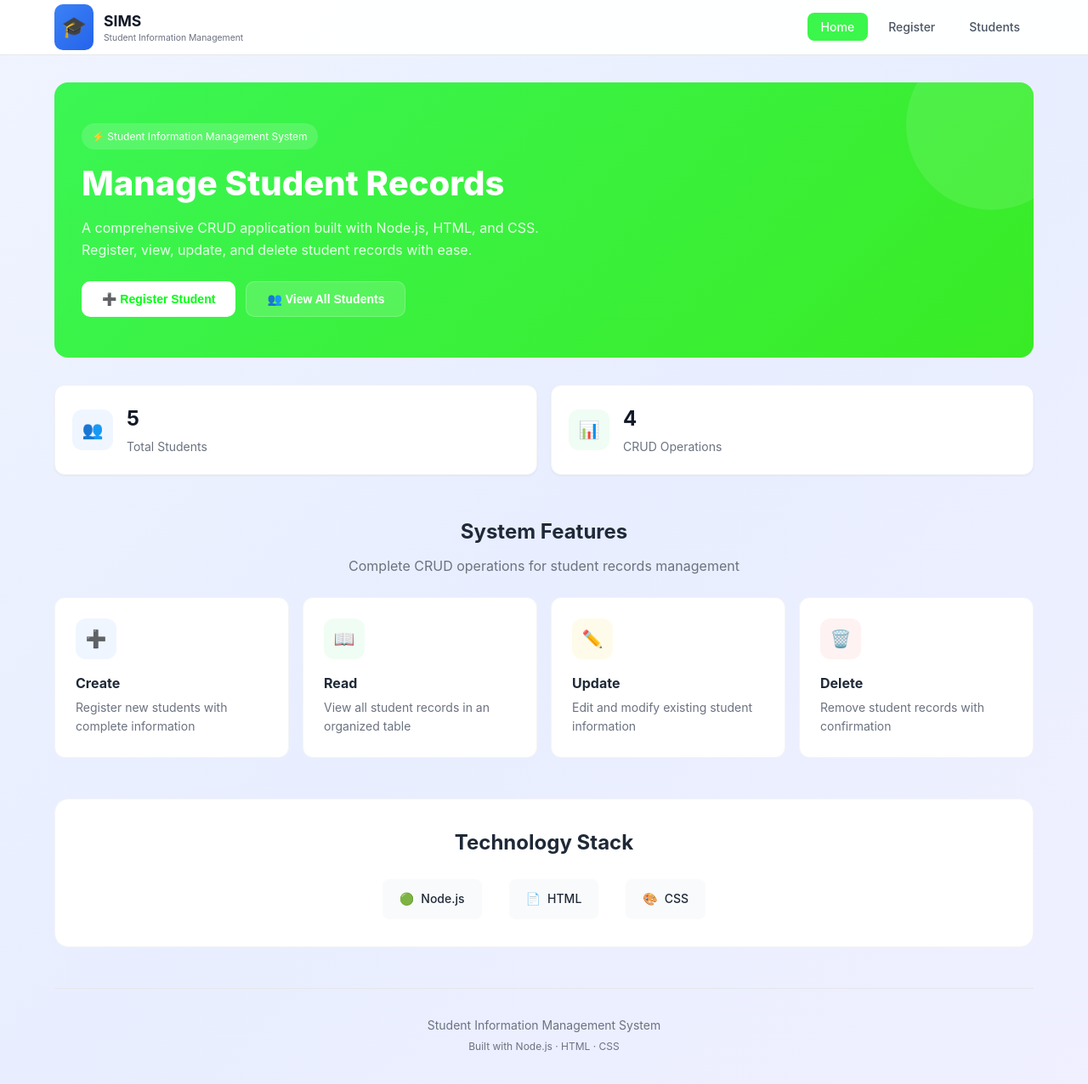
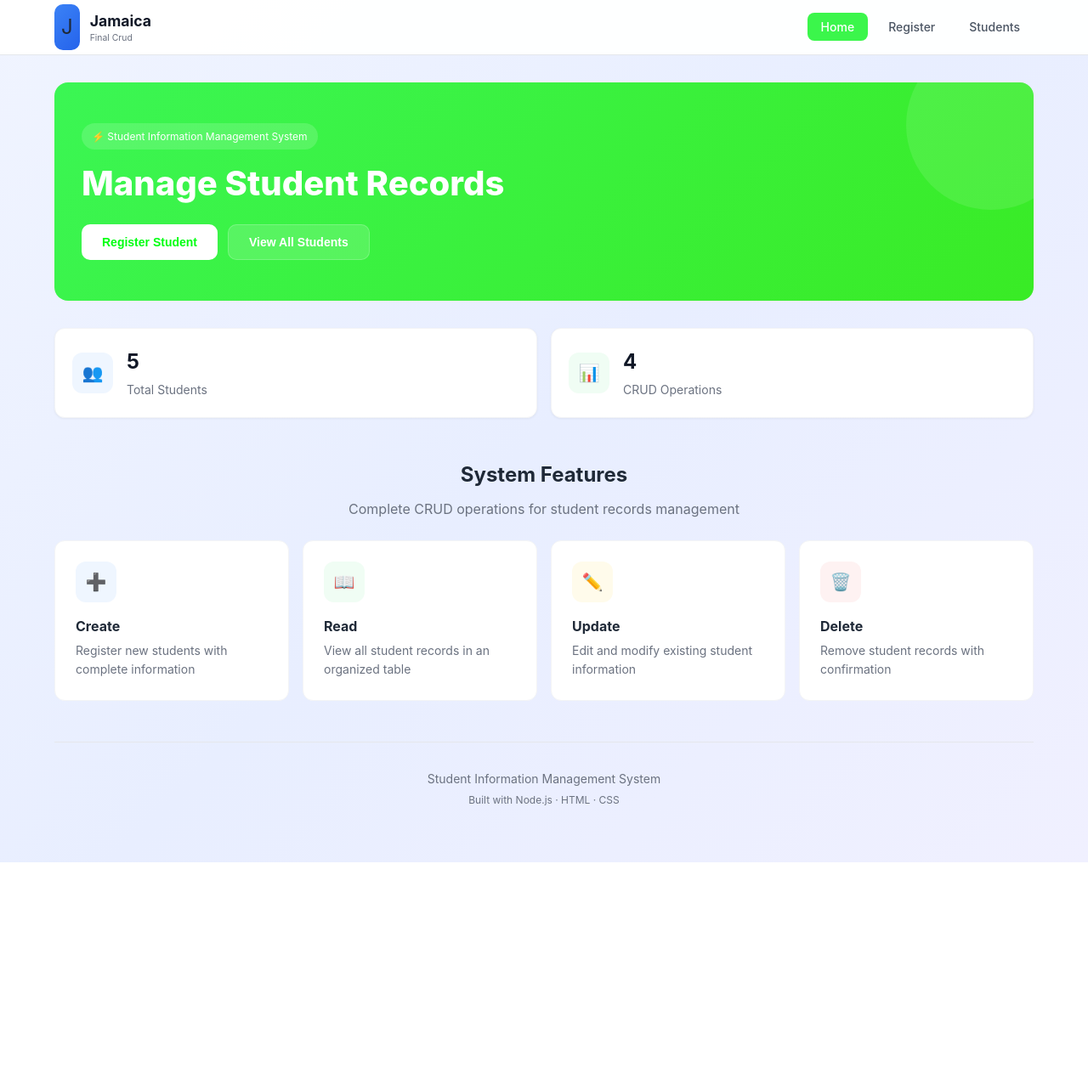
Before and after one commit to Jam-jr18/Fabon_Jamaica_Rose_Final_Exam, a React app: page index.html in a window 1280 px wide. Shown: the whole page at 85% size. After the commit the page ends 1015 px from the top, so only its background shows below. Built offline with nearby package versions, Linux system fonts and the light colour scheme.

Commit message:
Update index.html

```diff
--- a/index.html
+++ b/index.html
@@ -149,8 +149,8 @@ body{font-family:-apple-system,BlinkMacSystemFont,'Segoe UI',Roboto,sans-serif;b
 <nav class="navbar">
   <div class="nav-c">
     <div class="nav-b" onclick="navigateTo('home')">
-      <span class="nav-i">🎓</span>
-      <div><h1>SIMS</h1><p>Student Information Management</p></div>
+      <span class="nav-i">J</span>
+      <div><h1>Jamaica</h1><p>Final Crud</p></div>
     </div>
     <ul class="nav-l" id="nav-links">
       <li><a class="nav-a active" data-page="home" onclick="navigateTo('home')">Home</a></li>
@@ -169,10 +169,10 @@ body{font-family:-apple-system,BlinkMacSystemFont,'Segoe UI',Roboto,sans-serif;b
       <div class="hero-c">
         <span class="hero-badge">⚡ Student Information Management System</span>
         <h1>Manage Student Records</h1>
-        <p>A comprehensive CRUD application built with Node.js, HTML, and CSS. Register, view, update, and delete student records with ease.</p>
+        <p></p>
         <div class="hero-btns">
-          <button class="btn btn-w2" onclick="navigateTo('register')">➕ Register Student</button>
-          <button class="btn btn-s" onclick="navigateTo('students')">👥 View All Students</button>
+          <button class="btn btn-w2" onclick="navigateTo('register')"> Register Student</button>
+          <button class="btn btn-s" onclick="navigateTo('students')"> View All Students</button>
         </div>
       </div>
     </div>
@@ -190,14 +190,7 @@ body{font-family:-apple-system,BlinkMacSystemFont,'Segoe UI',Roboto,sans-serif;b
         <div class="fc" onclick="navigateTo('students')"><div class="fci re">🗑️</div><h3>Delete</h3><p>Remove student records with confirmation</p></div>
       </div>
     </div>
-    <div class="ts">
-      <h2>Technology Stack</h2>
-      <div class="tg">
-        <div class="ti"><span>🟢</span> Node.js</div>
-        <div class="ti"><span>📄</span> HTML</div>
-        <div class="ti"><span>🎨</span> CSS</div>
-      </div>
-    </div>
+
     <footer class="footer">
       <p>Student Information Management System</p>
       <p>Built with Node.js · HTML · CSS</p>
```
